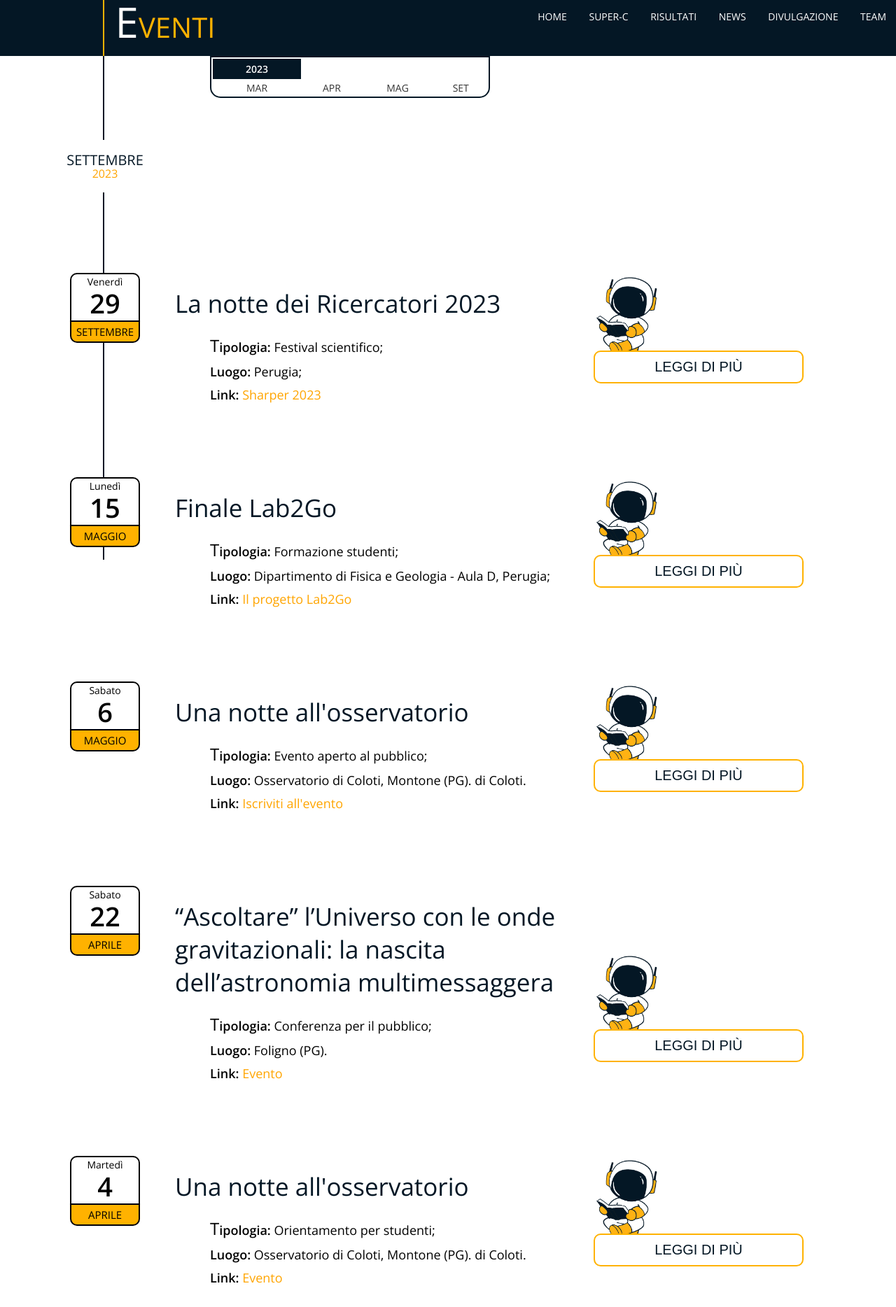
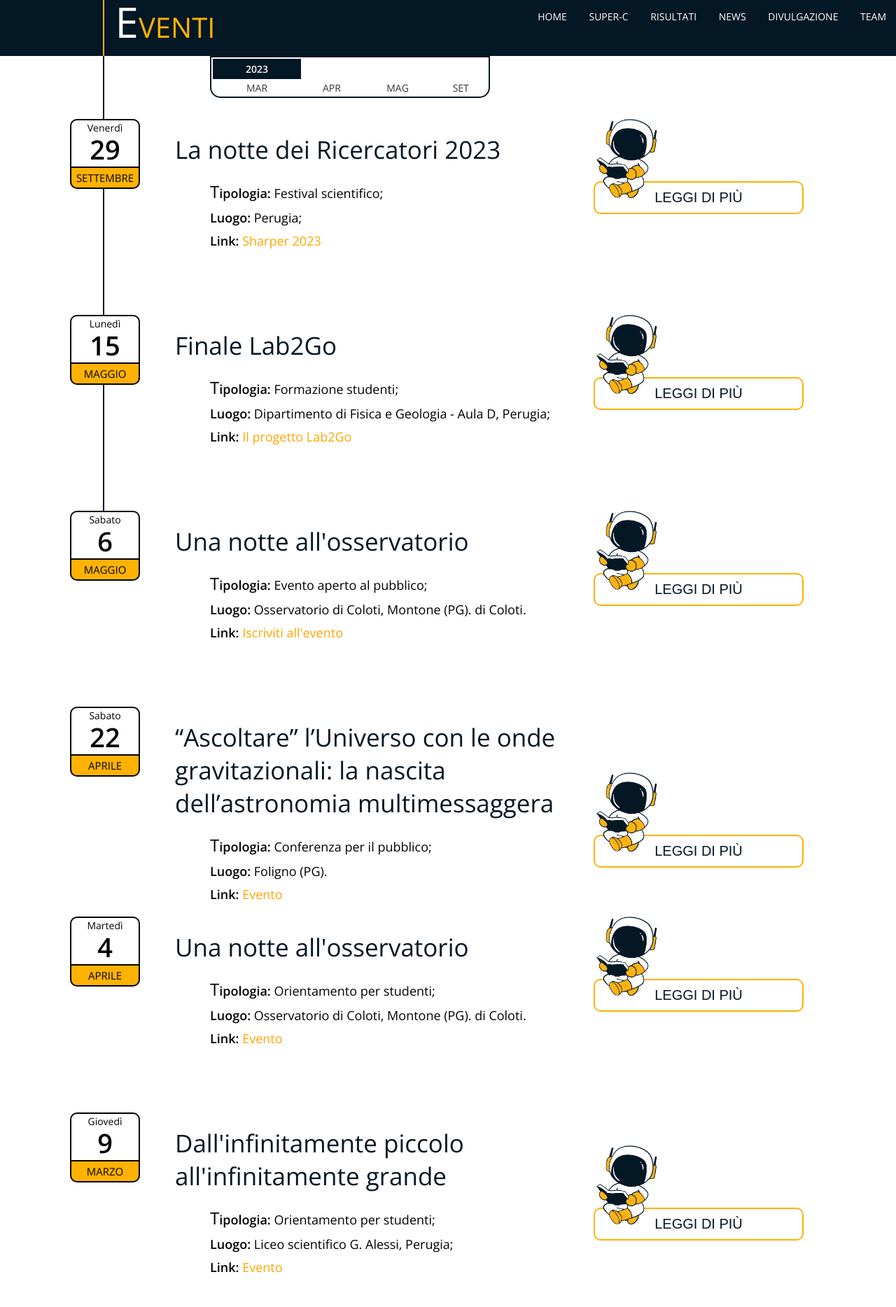
Before and after one commit to FisGeoUnipg/superc, a PHP site: page /eventi.html in a window 1280 px wide. Shown: the top 1868 px of the page at 70% size. Run offline with PHP 8.4, Linux system fonts and the light colour scheme.

Commit message:
updare event style

```diff
--- a/static-html-directory/eventi.html
+++ b/static-html-directory/eventi.html
@@ -54,7 +54,7 @@
 
 <section id="eventi">
 
-<table style="margin-top:80px; margin-left:300px; width:400px; text-align:center;border: 2px solid #041725; border-radius: 0px 0px 15px 15px; position:fixed; z-index:20; background-color: white; font-size:14px;">
+<table id="date_menu">
   <tr>
     <th colspan="1" style="color:white; background-color:#041725;  padding: 5px;">2023</th>
   </tr>
@@ -64,23 +64,14 @@
     <td><a href="#maggio">MAG</a></td>
     <td><a href="#settembre">SET</a></td>
   </tr>
-    </table>
+</table>
 
 <div class="timeline">
 
-	<div class="container_right">
-	  <div id="month_start">
-            Settembre
-	    <br>
-	    <span style="color:orange; font-weight:300;font-size:16px;">2023</span>
-	  </div>
-	</div>
-
-
 	<!-- sharper 29 settembre 2023-->
 	<div class="container_right" id="settembre">
-	  <div id="date" style="padding-bottom: -18px; font-size:14px; font-weight: 400"> Venerdì
-	    <div style="font-size:38px; position: center; padding-top: 25px; font-weight: 600"> 29 </div>
+	  <div id="date"> Venerdì
+	    <div id="date_num"> 29 </div>
 	  </div>
 	  <div id="month">
             SETTEMBRE
@@ -91,20 +82,20 @@
               <br> <span style="font-weight: bold;"> Luogo: </span> Perugia;
               <br> <span style="font-weight: bold;"> Link: </span> <a href="https://www.sharper-night.it/" style="color:orange" target="_blank">Sharper 2023</a></h2>
           </div>
-          <div class="column_right">
-            <img id="astroread_sharper" src="img/read_astro.png" style="width:100px; margin-top:-200px; z-index:1;">
+          <div class="column_right_btn">
+            <img id="astroread" src="img/read_astro.png">
             <span id="more_sharper" style="display:none"> <h2>SHARPER – SHAring Researchers’ Passion for Enhanced Roadmaps – La Notte Europea dei Ricercatori in 14 città italiane. Il 29 settembre 2023 a Ancona, Cagliari, Camerino, Catania, Genova, L'Aquila, Macerata, Nuoro, Palermo, Pavia, Perugia, Sassari, Terni e Trieste un grande evento dedicato al mondo della ricerca e ai suoi protagonisti.
 		ll progetto è coordinato da Psiquadro in partnership con Università degli Studi di Perugia, INFN, Università Politecnica delle Marche, Università degli Studi di Palermo, Università degli Studi di Catania, Università degli Studi di Cagliari, Università di Genova, Università di Sassari, Immaginario Scientifico e Observa.</h2>
 	    </span>
-	    <button id="myBtn_sharper" onclick="showmoreFunction('more_sharper','myBtn_sharper','astroread_sharper')" > Leggi di più </button>
+	    <button id="myBtn_sharper" onclick="showmoreFunction('more_sharper','myBtn_sharper')" > Leggi di più </button>
           </div>
         </div>
 
 
 	<!-- LAB2GO 15 maggio 2023-->
 	<div class="container_right" id="maggio">
-	  <div id="date" style="padding-bottom: -18px; font-size:14px; font-weight: 400"> Lunedì
-	    <div style="font-size:38px; position: center; padding-top: 25px; font-weight: 600"> 15 </div>
+	  <div id="date"> Lunedì
+	    <div id="date_num"> 15 </div>
 	  </div>
 	  <div id="month">
             MAGGIO
@@ -115,8 +106,8 @@
               <br> <span style="font-weight: bold;"> Luogo: </span> Dipartimento di Fisica e Geologia - Aula D, Perugia;
 	      <br> <span style="font-weight: bold;"> Link: </span> <a href="https://web.infn.it/lab2go/" style="color:orange" target="_blank">Il progetto Lab2Go</a></h2>
           </div>
-	  <div class="column_right">
-	    <img id="astroread_lab2go" src="img/read_astro.png" style="width:100px; margin-top:-200px;">
+	  <div class="column_right_btn">
+	    <img id="astroread" src="img/read_astro.png">
 	    <span id="more_lab2go" style="display:none"> <h2>Il Dipartimento di Fisica e Geologia,
 		in collaborazione con l'INFN Perugia, partecipa al progetto Lab2Go 2023. Quest'anno a partecipare sono 11 ra
 		gazzi del liceo G. Alessi di Perugia che sotto la guida della ricercatrice Universitaria Maura Graziani si so
@@ -124,14 +115,14 @@
 		i muoni a terra. L'ultimo incontro del progetto che si terrà a Giugno in data da stabilire, prevede una prese
 		ntazione dei ragazzi sul lavoro che hanno svolto e a seguire i ragazzi si cimenteranno nella costruizione di
 		una camera a nebbia!; </h2> </span>
-	    <button  id="myBtn_lab2go" onclick="showmoreFunction('more_lab2go','myBtn_lab2go','astroread_lab2go')"> Leggi di più </button>
+	    <button  id="myBtn_lab2go" onclick="showmoreFunction('more_lab2go','myBtn_lab2go')"> Leggi di più </button>
 	  </div>
 	</div>
 
 	<!-- Una notte all'osservatorio maggio 2023-->
 	<div class="container_right">
-	  <div id="date" style="padding-bottom: -18px; font-size:14px; font-weight: 400"> Sabato
-	    <div style="font-size:38px; position: center; padding-top: 25px; font-weight: 600"> 6 </div>
+	  <div id="date"> Sabato
+	    <div id="date_num"> 6 </div>
 	  </div>
 	  <div id="month">
             MAGGIO
@@ -143,11 +134,11 @@
 	      di Coloti.
 	      <br> <span style="font-weight: bold;"> Link: </span> <a href="https://www.eventbrite.it/e/biglietti-una-notte-allosservatorio-581487634167" style="color:orange" target="_blank"> Iscriviti all'evento </a></h2>
           </div>
-	  <div class="column_right">
-	    <img id="astroread_coloti" src="img/read_astro.png" style="width:100px; margin-top:-200px;">
+	  <div class="column_right_btn">
+	    <img id="astroread" src="img/read_astro.png">
 	    <span id="more_coloti" style="display:none"> <h2> Osservazione del cielo notturno dall’Osservatorio Astronomico\
 		di Coloti.</h2> </span>
-	    <button  id="myBtn_coloti" onclick="showmoreFunction('more_coloti','myBtn_coloti','astroread_coloti')"> Leggi di più </button>
+	    <button  id="myBtn_coloti" onclick="showmoreFunction('more_coloti','myBtn_coloti')"> Leggi di più </button>
 	  </div>
 	</div>
 
@@ -165,8 +156,8 @@
               <br> <span style="font-weight: bold;"> Luogo: </span> Foligno (PG).
 	      <br> <span style="font-weight: bold;"> Link: </span> <a href="https://www.festascienzafilosofia.it/event/08db2ee3-e970-44c0-8e12-42eac742a22d" style="color:orange" target="_blank"> Evento </a></h2>
           </div>
-	  <div class="column_right">
-	    <img id="astroread_onde" src="img/read_astro.png" style="width:100px; margin-top:-200px;">
+	  <div class="column_right_btn">
+	    <img id="astroread" src="img/read_astro.png">
 	    <span id="more_onde" style="display:none"> <h2>	      Ripercorreremo attraverso simulazioni video e materiali interattivi l’affascinante
 		scoperta delle onde gravitazionali e la nascita dell’astronomia multimessaggera.
 		Racconteremo come lo strumento Virgo è in grado di registrare i deboli segnali
@@ -175,7 +166,7 @@
 		iniziata! Un nuovo osservatorio scientifico che si chiamerà “Einstein Telescope”
 		aprirà una nuova era di esplorazioni e di scoperte “ascoltando” fenomeni astrofisici
 		dalle regioni più remote dell’Universo. </h2> </span>
-	    <button  id="myBtn_onde" onclick="showmoreFunction('more_onde','myBtn_onde','astroread_onde')"> Leggi di più </button>
+	    <button  id="myBtn_onde" onclick="showmoreFunction('more_onde','myBtn_onde')"> Leggi di più </button>
 	  </div>
 	</div>
 
@@ -195,11 +186,11 @@
 	      di Coloti.
 	      <br> <span style="font-weight: bold;"> Link: </span> <a href="https://www.eventbrite.it/e/biglietti-visita-allosservatorio-di-coloti-liceo-alessi-603331459637" style="color:orange" target="_blank"> Evento </a></h2>
           </div>
-	  <div class="column_right">
-	    <img id="astroread_coloti3" src="img/read_astro.png" style="width:100px; margin-top:-200px;">
+	  <div class="column_right_btn">
+	    <img id="astroread" src="img/read_astro.png">
 	    <span id="more_coloti3" style="display:none"> <h2> Osservazione del cielo notturno dall’Osservatorio Astronomico di Coloti. Evento riservato\
  agli studenti del Liceo Alessi di Perugia.</h2> </span>
-	    <button  id="myBtn_coloti3" onclick="showmoreFunction('more_coloti3','myBtn_coloti3','astroread_coloti3')"> Leggi di più </button>
+	    <button  id="myBtn_coloti3" onclick="showmoreFunction('more_coloti3','myBtn_coloti3')"> Leggi di più </button>
 	  </div>
 	</div>
 
@@ -221,11 +212,11 @@
               <br> <span style="font-weight: bold;"> Link: </span> <a href="https://www.eventbrite.it/e/biglietti-visita-allosservatorio-di-coloti-liceo-alessi-603
 331459637" style="color:orange" target="_blank"> Evento </a></h2>
           </div>
-          <div class="column_right">
-            <img id="astroread_coloti" src="img/read_astro.png" style="width:100px; margin-top:-200px;">
+          <div class="column_right_btn">
+            <img id="astroread" src="img/read_astro.png">
             <span id="more_seminario" style="display:none"> <h2> Lezione rivolta ai ragazzi del quarto e quinto anno del liceo scintifico in cui la ricerc\
 atrice Universitaria Maura Graziani ha spiegato le basi del modello standard per poi passare a parlare della fisica dei raggi cosmici e delle tecniche di rivelazione degli stessi con un approfondimento sul rivelatore "Alpha Magnetic Spectrometer (AMS-02)".</h2> </span>
-            <button  id="myBtn_seminario" onclick="showmoreFunction('more_seminario','myBtn_seminario','astroread_seminario')"> Leggi di più </button>
+            <button  id="myBtn_seminario" onclick="showmoreFunction('more_seminario','myBtn_seminario')"> Leggi di più </button>
           </div>
         </div>
 
@@ -244,10 +235,10 @@ atrice Universitaria Maura Graziani ha spiegato le basi del modello standard per
               <br> <span style="font-weight: bold;"> Luogo: </span> Osservatorio di Coloti, Montone (PG).
 	      <br> <span style="font-weight: bold;"> Link: </span> <a href="https://www.eventbrite.it/e/biglietti-una-notte-allosservatorio-ic-solfagnano-551137285457" style="color:orange" target="_blank"> Evento </a></h2>
           </div>
-	  <div class="column_right">
-	    <img id="astroread_coloti" src="img/read_astro.png" style="width:100px; margin-top:-200px;">
+	  <div class="column_right_btn">
+	    <img id="astroread" src="img/read_astro.png">
 	    <span id="more_coloti4" style="display:none"> <h2>Osservazione del cielo notturno dall’Osservatorio Astronomico di Coloti. Evento riservato agli studenti dell'Istituto Comprensivo 15 di Solfagnano.</h2> </span>
-	    <button  id="myBtn_coloti4" onclick="showmoreFunction('more_coloti4','myBtn_coloti4','astroread_coloti4')"> Leggi di più </button>
+	    <button  id="myBtn_coloti4" onclick="showmoreFunction('more_coloti4','myBtn_coloti4')"> Leggi di più </button>
 	  </div>
 	</div>
 
--- a/static-html-directory/style_eventi.css
+++ b/static-html-directory/style_eventi.css
@@ -93,6 +93,48 @@ header img
     background-position: top center;
 }
 
+#astroread{
+    width:100px;
+    margin-top:-105px;
+    z-index:1;
+    position:absolute;
+}
+
+#date {
+    margin-left: -100px;
+    width: 100px;
+    border: 2px solid black;
+    padding: 10px;
+    background-color: white;
+    border-radius: 10px 10px 0px 0px;
+    color: black;
+    height: 70px;
+    text-align: center;
+    line-height: 0.2;
+    z-index: 1;
+    font-size:14px;
+    position: center;
+    padding-top: 25px;
+    padding-bottom: -18px;
+    font-weight: 400;
+}
+#date_num{
+    font-size:38px; position: center; padding-top: 25px; font-weight: 600;
+}
+
+#date_menu {
+    margin-top:80px;
+    margin-left:300px;
+    width:400px;
+    text-align:center;
+    border: 2px solid #041725;
+    border-radius: 0px 0px 15px 15px;
+    position:fixed;
+    z-index:20;
+    background-color: white;
+    font-size:14px;
+}
+
 .col_footer_100 {
     display: inline-block;
     width: 100%;
@@ -186,6 +228,17 @@ header img
     width: 40%;
 }
 
+.column_right_btn h2{
+    padding-right:100px;
+    float: left;
+    width: 100%;
+    margin-bottom: 20px;
+}
+
+.column_right_btn{
+    margin-bottom: -200px;
+}
+
 
 .sidebar {
     height: 100%;
@@ -198,7 +251,7 @@ header img
     overflow-x: hidden;
     transition: 0.5s;
     padding-top: 60px;
-    margin-right: 150px;
+    margin-right: 0px;
 }
 
 .sidebar a {
@@ -354,11 +407,16 @@ h4 span::first-letter {
   width: 25%;
 }
 .container_right{
-    padding-top:200px;
+    padding-top:180px;
+    padding-left:200px;
+    padding-bottom:100px;
+}
+.container_right_news{
+    padding-top:180px;
     padding-left:200px;
 }
 .container_news{
-    padding-top:200px;
+    padding-top:100px;
     padding-left:200px;
 }
 
```
Also changed, not shown: other parts of static-html-directory/style_eventi.css (+116 -2 lines).
